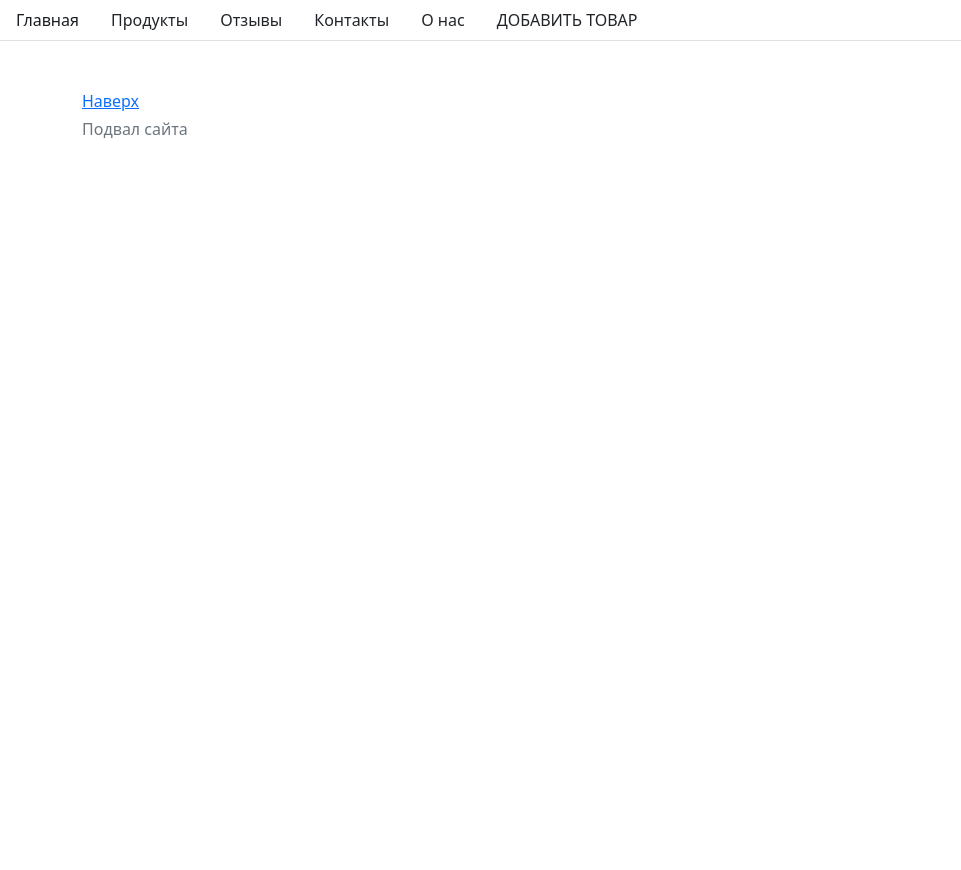
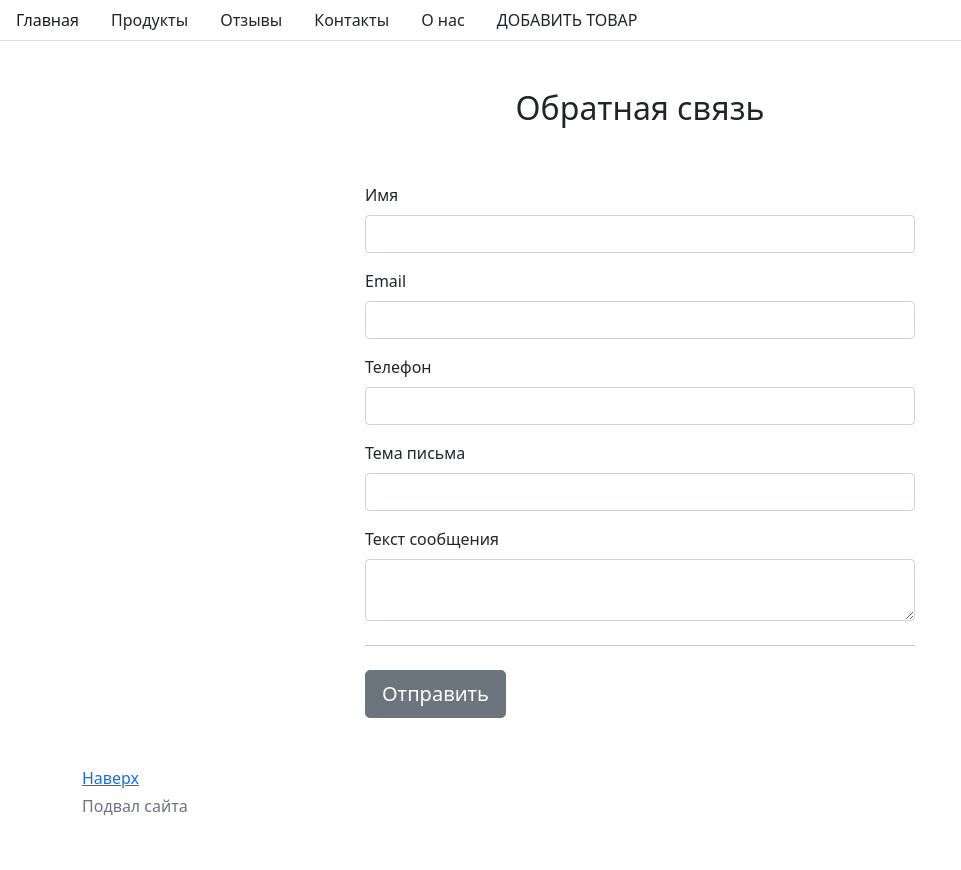
Before and after one commit to StevenForman/rainbow, a PHP site: page /contacts in a window 1280 px wide. Shown: the whole page, without its empty margins (0-961 px from the left). Before the commit the page ends 800 px from the top, so only its background shows below. Run offline with PHP 8.4, Linux system fonts and the light colour scheme.

Commit message:
Верстка страницы контактов

```diff
--- a/contacts/index.php
+++ b/contacts/index.php
@@ -1,3 +1,47 @@
 <?php include ("../app/include/header.php"); ?>
 
+<div class="container">
+
+    <div class="py-5 text-center">
+        <h1 class="h2">Обратная связь</h1>
+    </div>
+
+    <div class="row g-3">
+        <div class="col-md-6 offset-md-3">
+
+            <form name="contacts-form">
+                <div class="row g-3">
+                    <div class="col-12">
+                        <label class="form-label">Имя</label>
+                        <input type="text" class="form-control" id="firstName" required name="client_name">
+                    </div>
+
+                    <div class="col-12">
+                        <label class="form-label">Email</label>
+                        <input type="email" class="form-control" required name="client_mail">
+                    </div>
+
+                    <div class="col-12">
+                        <label class="form-label">Телефон</label>
+                        <input type="text" class="form-control" required name="client_phone">
+                    </div>
+
+                    <div class="col-12">
+                        <label class="form-label">Тема письма</label>
+                        <input type="text" class="form-control" required name="topic">
+                    </div>
+
+                    <div class="col-12">
+                        <label class="form-label">Текст сообщения</label>
+                        <textarea class="form-control" type="text" name="text"></textarea>
+                    </div>
+                </div>
+                <hr class="my-4">
+                <button class="btn btn-secondary btn-lg btn-block" onclick="callback()" id="callback" type="button">Отправить</button>
+            </form>
+
+        </div>
+    </div>
+</div>
+
 <?php include ("../app/include/footer.php"); ?>
```
Also changed, not shown: 2 other files.
